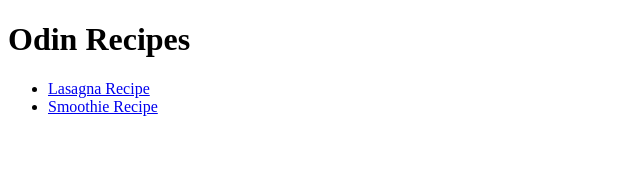
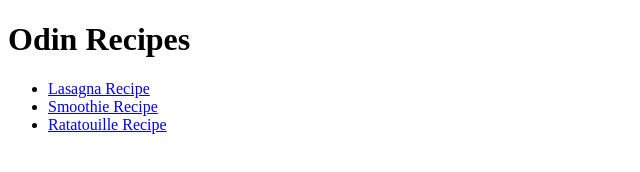
Before and after one commit to MartinPit/odin_recipes, a plain HTML site: page index.html in a window 1280 px wide. Shown: the whole page, without its empty margins (0-640 px from the left). Drawn offline with Linux system fonts and the light colour scheme.

Commit message:
reformatted code

```diff
--- a/index.html
+++ b/index.html
@@ -9,6 +9,7 @@
     <ul>
       <li><a href="recipes/lasagna.html">Lasagna Recipe</a></li>
       <li><a href="recipes/smoothie.html">Smoothie Recipe</a></li>
+      <li><a href="recipes/ratatouille.html">Ratatouille Recipe</a></li>
     </ul>
   </body>
 </html>
```
Also changed, not shown: recipes/lasagna.html (indentation only). Lines whose indentation alone changed are shown as unchanged.
